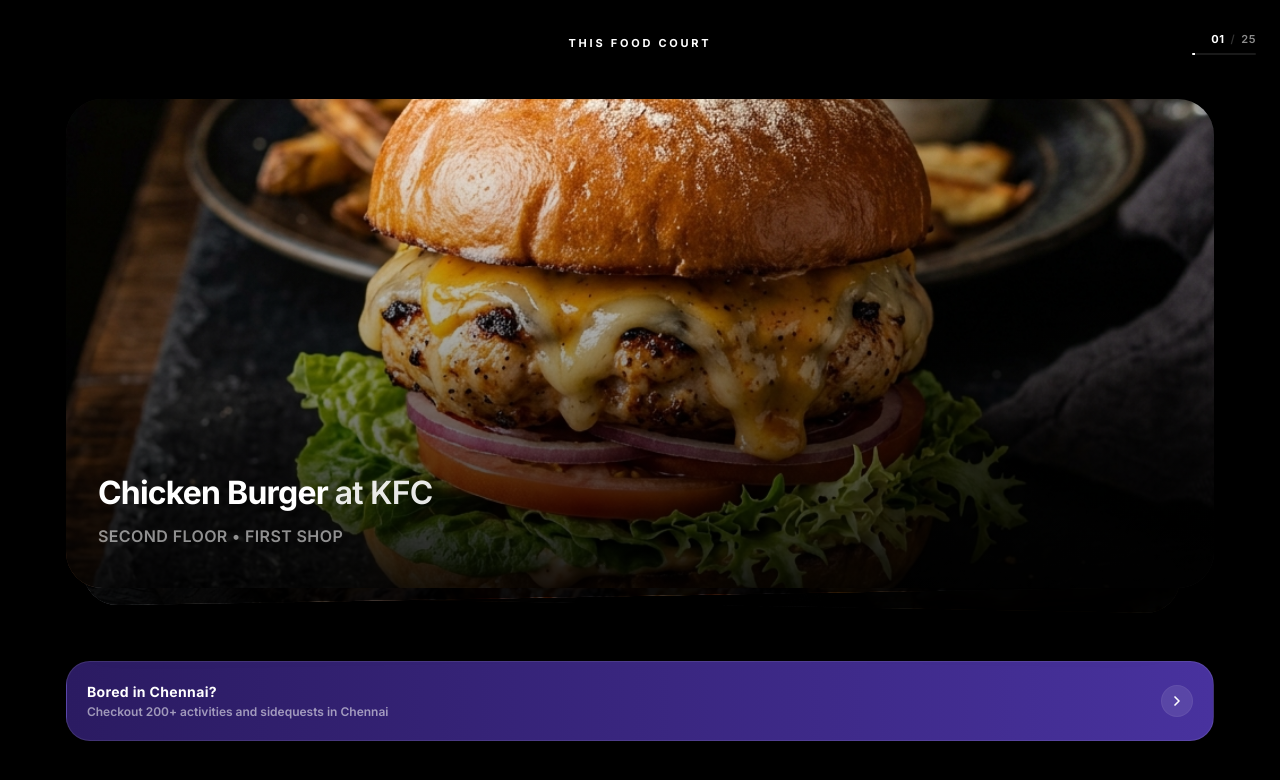
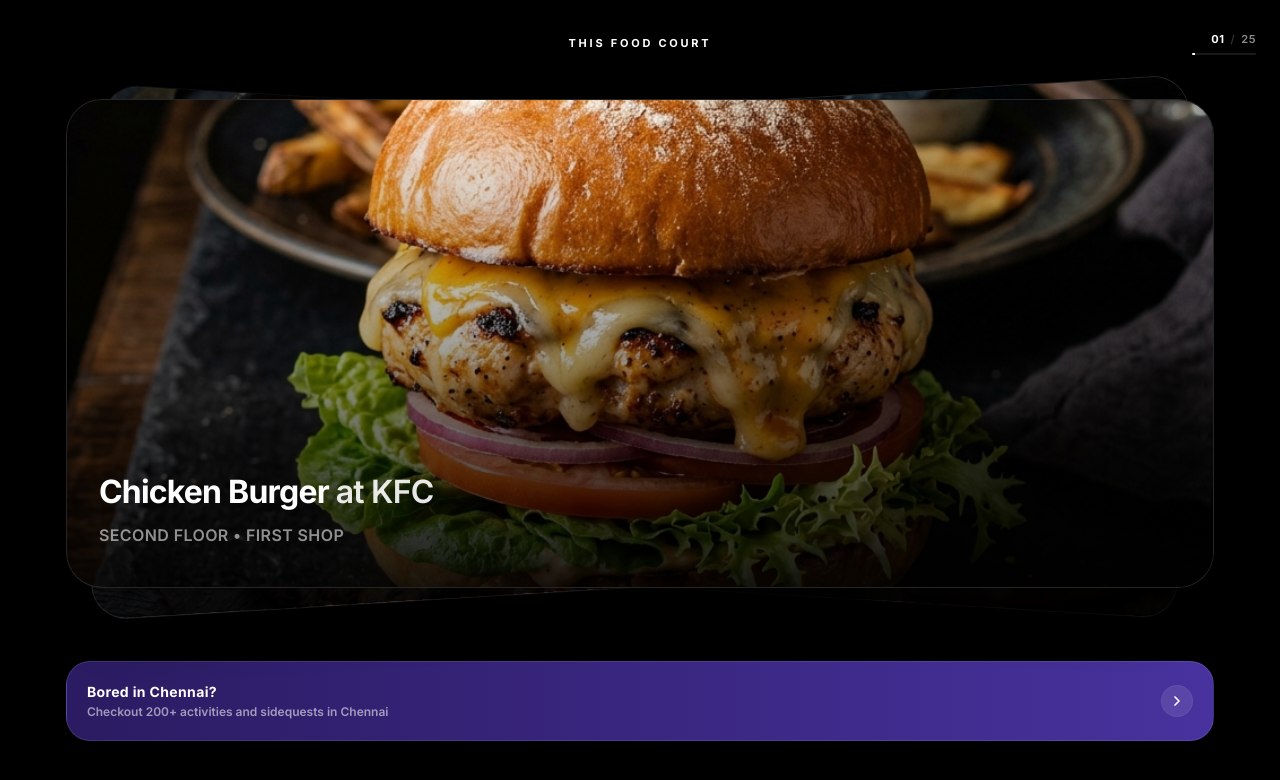
Before and after one commit to thechennaidiaries/must-try-menu, a Next.js app: page / in a window 1280 px wide. Shown: the top 780 px of the page. Built offline with nearby package versions, Linux system fonts and the light colour scheme.

Commit message:
style: implement fanned card stack rotation and add card borders

```diff
--- a/components/DishCard.tsx
+++ b/components/DishCard.tsx
@@ -11,7 +11,7 @@ interface DishCardProps {
 
 const DishCard = memo(function DishCard({ dish, priority = false }: DishCardProps) {
   return (
-    <div className="relative w-full h-full overflow-hidden rounded-[36px] bg-[#121212] select-none shadow-[0_24px_48px_-15px_rgba(0,0,0,0.8)]">
+    <div className="relative w-full h-full overflow-hidden rounded-[36px] bg-[#121212] select-none border border-white/[0.08] shadow-[0_24px_48px_-15px_rgba(0,0,0,0.8)]">
       {/* Immersive Image */}
       <div className="absolute inset-0 w-full h-full">
         <Image
--- a/components/DishDeck.tsx
+++ b/components/DishDeck.tsx
@@ -55,15 +55,15 @@ export default function DishDeck({ dishes, onIndexChange }: DishDeckProps) {
   });
 
   // Card 2 transforms (scales up to 1, translates up to 0, rotates to 0)
-  const scaleCard2 = useTransform(dragProgress, [0, 1], [0.97, 1]);
-  const yCard2 = useTransform(dragProgress, [0, 1], [8, 0]);
-  const rotateCard2 = useTransform(dragProgress, [0, 1], [-1, 0]);
+  const scaleCard2 = useTransform(dragProgress, [0, 1], [0.98, 1]);
+  const yCard2 = useTransform(dragProgress, [0, 1], [4, 0]);
+  const rotateCard2 = useTransform(dragProgress, [0, 1], [-3.5, 0]);
 
-  // Card 3 transforms (scales up to 0.97, translates up to 8px, rotates to -1deg)
-  const scaleCard3 = useTransform(dragProgress, [0, 1], [0.94, 0.97]);
-  const yCard3 = useTransform(dragProgress, [0, 1], [16, 8]);
-  const rotateCard3 = useTransform(dragProgress, [0, 1], [1, -1]);
-  const opacityCard3 = useTransform(dragProgress, [0, 1], [0.35, 1]);
+  // Card 3 transforms (scales up to 0.98, translates up to 4px, rotates to -3.5deg)
+  const scaleCard3 = useTransform(dragProgress, [0, 1], [0.96, 0.98]);
+  const yCard3 = useTransform(dragProgress, [0, 1], [8, 4]);
+  const rotateCard3 = useTransform(dragProgress, [0, 1], [3.5, -3.5]);
+  const opacityCard3 = useTransform(dragProgress, [0, 1], [0.4, 1]);
 
   const handleDragEnd = async (_event: any, info: any) => {
     if (isAnimating) return;
@@ -122,7 +122,7 @@ export default function DishDeck({ dishes, onIndexChange }: DishDeckProps) {
             opacity: opacityCard3,
             zIndex: 10,
           }}
-          className="absolute w-[92%] h-full origin-bottom select-none pointer-events-none"
+          className="absolute w-[92%] h-full origin-center select-none pointer-events-none"
         >
           <DishCard dish={card3} />
         </motion.div>
@@ -137,7 +137,7 @@ export default function DishDeck({ dishes, onIndexChange }: DishDeckProps) {
             rotate: rotateCard2,
             zIndex: 20,
           }}
-          className="absolute w-[92%] h-full origin-bottom select-none pointer-events-none"
+          className="absolute w-[92%] h-full origin-center select-none pointer-events-none"
         >
           <DishCard dish={card2} />
         </motion.div>
@@ -158,7 +158,7 @@ export default function DishDeck({ dishes, onIndexChange }: DishDeckProps) {
           dragConstraints={{ left: 0, right: 0 }}
           dragElastic={0.6}
           onDragEnd={handleDragEnd}
-          className="absolute w-[92%] h-full origin-bottom cursor-grab active:cursor-grabbing touch-pan-y"
+          className="absolute w-[92%] h-full origin-center cursor-grab active:cursor-grabbing touch-pan-y"
         >
           <DishCard dish={card1} priority />
         </motion.div>
```
